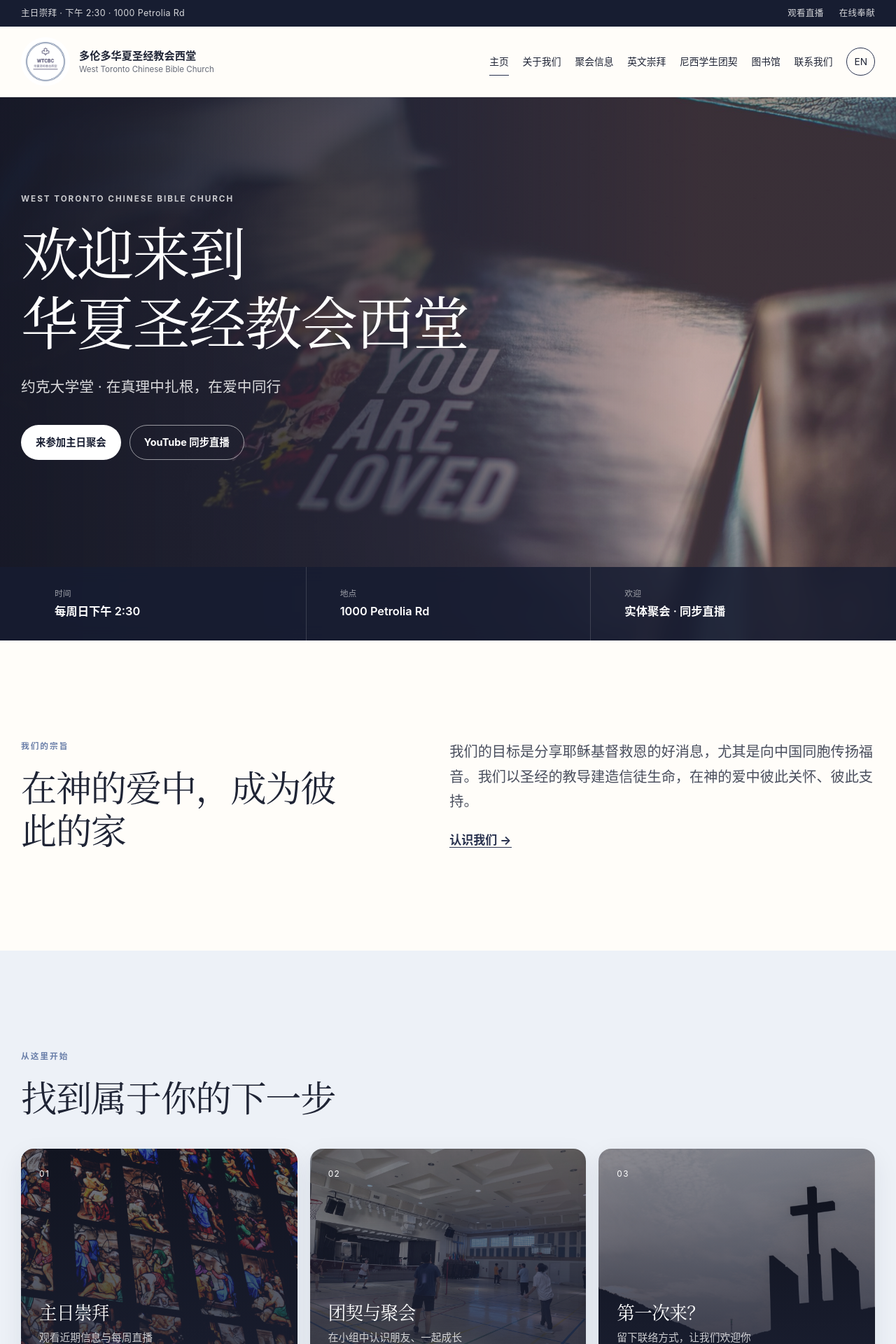
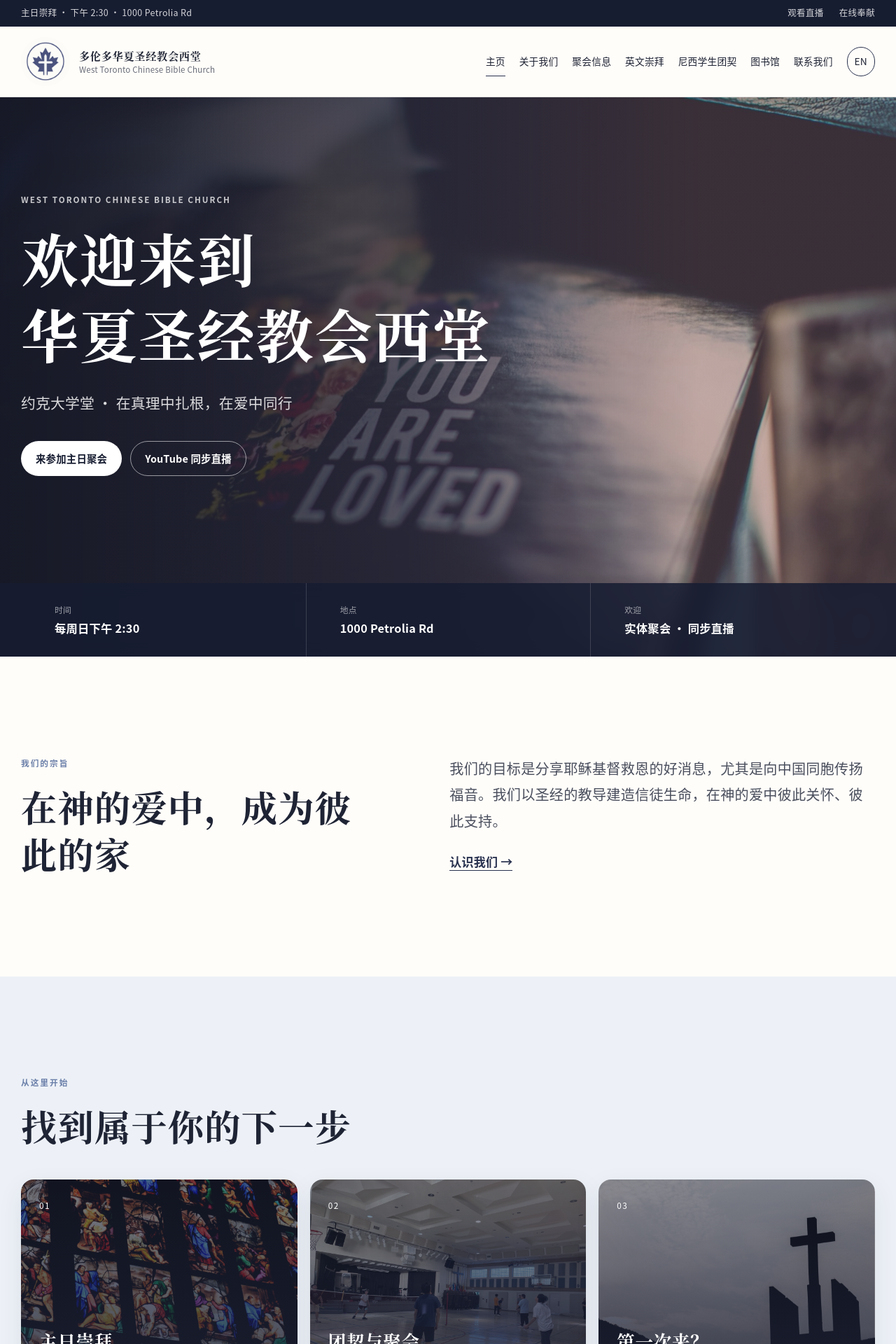
Before and after one commit to wtcbc/wtcbc.github.io, a Jekyll site: the page built from index.html, in a window 1280 px wide. Shown: the top 1920 px of the page at 70% size. Built offline with Jekyll 4.4.1, drawn with Linux system fonts in a browser that asks for light colours; the list of posts is cut into pages by our own code.

Commit message:
Refine Chinese typography and logo

```diff
--- a/_includes/head.html
+++ b/_includes/head.html
@@ -6,7 +6,8 @@
   {% assign social_image = page.social_image | default: "/assets/img/site/og.png" %}
   <meta property="og:image" content="{{ social_image | absolute_url }}">
   <meta name="twitter:card" content="summary_large_image">
-  <link rel="icon" href="{{ "/favicon.ico" | relative_url }}">
+  <link rel="icon" type="image/png" href="{{ "/assets/img/site/logo.png" | relative_url }}">
+  <link rel="apple-touch-icon" href="{{ "/assets/img/site/logo.png" | relative_url }}">
   <link rel="stylesheet" href="{{ "/assets/css/main.css" | relative_url }}">
   <link rel="stylesheet" href="{{ "/assets/css/syntax.css" | relative_url }}">
   {% feed_meta %}
--- a/assets/css/main.scss
+++ b/assets/css/main.scss
@@ -15,6 +15,13 @@
   --radius: 18px;
   --shadow: 0 24px 60px rgba(27, 34, 57, .12);
   --site-width: 1220px;
+  --font-sans: -apple-system, BlinkMacSystemFont, "Segoe UI", Arial, sans-serif;
+  --font-serif: "Iowan Old Style", "Palatino Linotype", Georgia, serif;
+}
+
+html[lang="zh-CN"] {
+  --font-sans: "PingFang SC", "Hiragino Sans GB", "Microsoft YaHei", "Noto Sans CJK SC", "Source Han Sans SC", "Heiti SC", sans-serif;
+  --font-serif: "Songti SC", "STSong", "Noto Serif CJK SC", "Source Han Serif SC", SimSun, serif;
 }
 
 * { box-sizing: border-box; }
@@ -28,10 +35,15 @@ body {
   margin: 0;
   background: var(--paper);
   color: var(--ink);
-  font-family: -apple-system, BlinkMacSystemFont, "Segoe UI", "PingFang SC", "Microsoft YaHei", "Noto Sans CJK SC", sans-serif;
+  font-family: var(--font-sans);
   font-size: 17px;
   line-height: 1.75;
   text-rendering: optimizeLegibility;
+}
+
+html[lang="zh-CN"] body {
+  letter-spacing: .012em;
+  line-height: 1.85;
 }
 
 img {
@@ -54,10 +66,18 @@ summary:focus-visible {
 h1, h2, h3 {
   margin: 0;
   color: var(--ink);
-  font-family: Georgia, "Noto Serif CJK SC", "Songti SC", SimSun, serif;
+  font-family: var(--font-serif);
   font-weight: 500;
   line-height: 1.2;
   letter-spacing: -.025em;
+}
+
+html[lang="zh-CN"] h1,
+html[lang="zh-CN"] h2,
+html[lang="zh-CN"] h3 {
+  font-weight: 600;
+  line-height: 1.32;
+  letter-spacing: .025em;
 }
 
 h1 { font-size: clamp(2.7rem, 6.4vw, 5.8rem); }
@@ -134,6 +154,12 @@ p { margin: 0 0 1.2em; }
 .brand span { display: flex; flex-direction: column; }
 .brand strong { font-size: .95rem; font-weight: 650; line-height: 1.4; }
 .brand small { color: var(--muted); font-size: .72rem; line-height: 1.4; }
+
+html[lang="zh-CN"] .brand strong {
+  font-family: var(--font-serif);
+  font-weight: 600;
+  letter-spacing: .045em;
+}
 
 .desktop-nav {
   display: flex;
@@ -449,7 +475,7 @@ p { margin: 0 0 1.2em; }
 }
 
 .visit-card .eyebrow { color: var(--blue); margin-bottom: 4px; }
-.visit-time { margin: 0; color: var(--navy); font: 500 3rem/1 Georgia, serif; }
+.visit-time { margin: 0; color: var(--navy); font: 500 3rem/1 var(--font-serif); }
 .visit-time small { font-size: .95rem; }
 .visit-card hr { height: 1px; margin: 20px 0; border: 0; background: var(--line); }
 
@@ -500,7 +526,7 @@ tr:last-child td { border-bottom: 0; }
 
 .creed {
   max-width: 760px;
-  font-family: Georgia, "Noto Serif CJK SC", "Songti SC", serif;
+  font-family: var(--font-serif);
   font-size: clamp(1.08rem, 1.8vw, 1.28rem);
   line-height: 1.9;
 }
@@ -590,7 +616,16 @@ tr:last-child td { border-bottom: 0; }
 .footer-brand { display: flex; align-items: flex-start; gap: 18px; }
 .footer-brand img { width: 76px; height: 76px; border-radius: 50%; }
 .site-footer strong { color: #fff; }
-.site-footer h2 { margin-bottom: 13px; color: #fff; font: 650 .76rem/1.3 sans-serif; letter-spacing: .12em; text-transform: uppercase; }
+.site-footer h2 {
+  margin-bottom: 13px;
+  color: #fff;
+  font-family: var(--font-sans);
+  font-size: .76rem;
+  font-weight: 650;
+  line-height: 1.3;
+  letter-spacing: .12em;
+  text-transform: uppercase;
+}
 .site-footer p { margin-bottom: .8em; font-size: .88rem; }
 .site-footer a:hover { color: #fff; }
 .social-links { display: flex; gap: 18px; font-size: .86rem; }
```
Also changed, not shown: assets/img/site/logo-original.png (added), assets/img/site/logo.png, assets/img/site/og.png.
